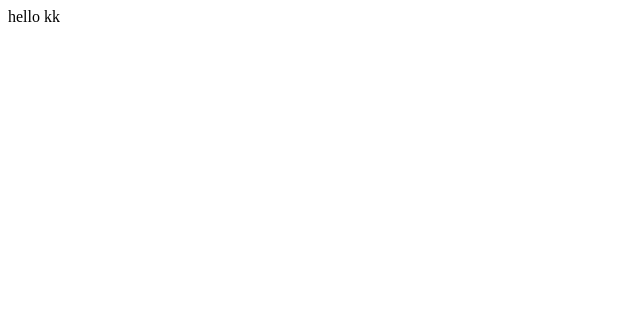
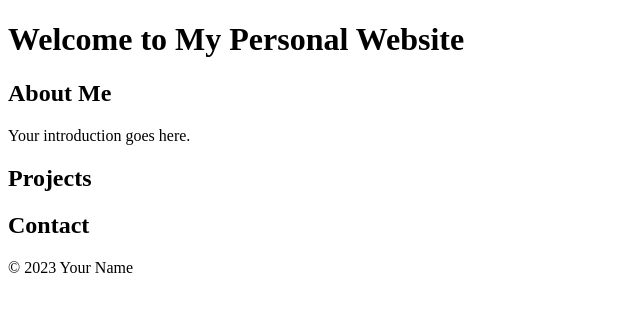
Before and after one commit to aaskk/kk.github.io, a plain HTML site: page index.html in a window 1280 px wide. Shown: the whole page, without its empty margins (0-640 px from the left). Drawn offline with Linux system fonts and the light colour scheme.

Commit message:
Update index.html

```diff
--- a/index.html
+++ b/index.html
@@ -1 +1,30 @@
-hello kk
+<!DOCTYPE html>
+<html lang="en">
+<head>
+    <meta charset="UTF-8">
+    <meta name="viewport" content="width=device-width, initial-scale=1">
+    <title>Your Name - Home</title>
+</head>
+<body>
+    <header>
+        <h1>Welcome to My Personal Website</h1>
+    </header>
+    <main>
+        <section>
+            <h2>About Me</h2>
+            <p>Your introduction goes here.</p>
+        </section>
+        <section>
+            <h2>Projects</h2>
+            <!-- List your projects here -->
+        </section>
+        <section>
+            <h2>Contact</h2>
+            <!-- Your contact information goes here -->
+        </section>
+    </main>
+    <footer>
+        <p>© 2023 Your Name</p>
+    </footer>
+</body>
+</html>
```
